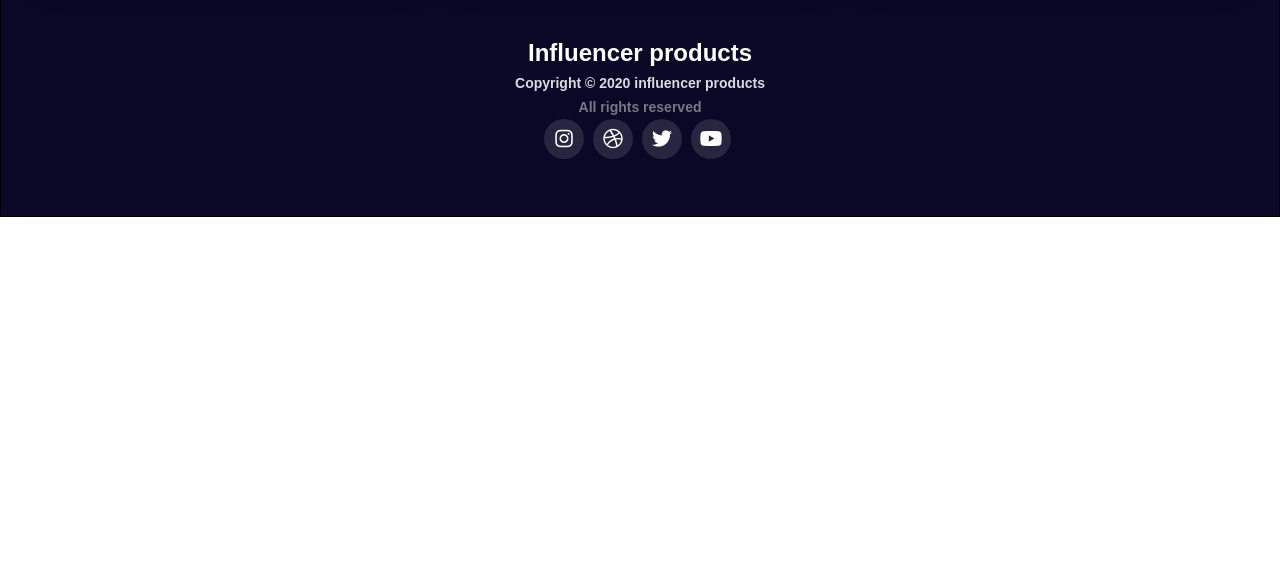
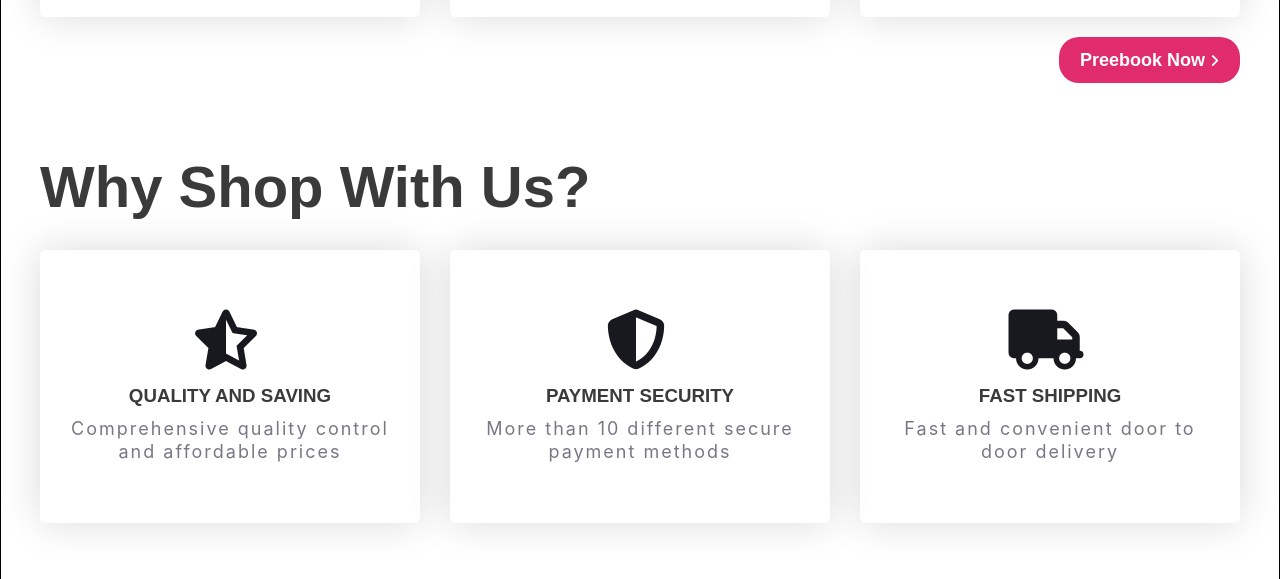
Before and after one commit to arafathossion/assignment_two, a plain HTML site: page index.html in a window 1280 px wide. Shown: the part 2221-2800 px from the top of the page. Before the commit the page ends 2438 px from the top, so only its background shows below. Drawn offline with Linux system fonts and the light colour scheme.

Commit message:
almost done

```diff
--- a/css/responsive.css
+++ b/css/responsive.css
@@ -1,6 +1,5 @@
 @media (max-width: 768px) {
   header {
-    /* margin-top: 20px; */
     padding: 10px 0 0 0px;
     display: grid;
     align-items: center;
@@ -73,14 +72,34 @@
     /* left: ; */
     width: 70%;
   }
+  #products .btn{
+    align-self: center !important;
+    margin: 30px 0 20px 0;
+  }
   .item-3 {
     display: grid;
     grid-template-columns: 1fr 1fr;
     grid-template-rows: repeat(5, auto);
     grid-gap: 30px 30px;
   }
+  #support h1{
+    text-align: center;
+  }
+  #support .item-3{
+    grid-template-rows: repeat(2, auto);
+    margin-bottom: 30px;
+  }
 }
 @media (max-width: 480px) {
+  h1{
+    font-size: calc(28px + 1vmin);
+  }
+  h4{
+    font-size: calc(20px + 1vmin);
+  }
+  #support h1{
+    text-align: center;
+  }
   #banner {
     display: grid;
     grid-template-columns: 100%;
@@ -103,10 +122,18 @@
   .banner-right img:nth-child(2) {
     width: 90%;
   }
+  #products .btn{
+    align-self: center !important;
+    margin: 30px 20px 20px 0;
+  }
   .item-3 {
     display: grid;
     grid-template-columns: 100%;
     grid-template-rows: repeat(9, auto);
     grid-gap: 30px 30px;
   }
+  #support .item-3{
+    grid-template-rows: repeat(3, auto);
+    margin-bottom: 30px;
+  }
 }
--- a/css/style.css
+++ b/css/style.css
@@ -2,6 +2,7 @@
   margin: 0;
   padding: 0;
   box-sizing: border-box !important;
+  scroll-behavior: smooth
 }
 /* Main Font */
 @import url("https://fonts.googleapis.com/css2?family=Poppins:wght@400;500;600;700;800;900&display=swap");
@@ -113,6 +114,7 @@ nav ul li a {
   display: grid;
   grid-template-columns: 70% 30%;
   grid-template-rows: auto;
+  margin: 20px 0;
 }
 .banner-left {
   padding-left: 20px;
@@ -124,7 +126,7 @@ nav ul li a {
   padding: 16px 300px 16px 0;
   line-height: 24px;
 }
-.banner-left a {
+.btn a {
   text-transform: capitalize;
   background-color: #e02c6d;
   font-family: var(--main-font);
@@ -147,12 +149,12 @@ nav ul li a {
   -ms-transition: var(--transform);
   -o-transition: var(--transform);
 }
-.banner-left a:hover {
+.btn a:hover {
   border: 1px solid #e02c6d;
   background-color: var(--white);
   color: #e02c6d;
 }
-.banner-left i {
+.btn i {
   transition: var(--transform);
   font-size: 14.5px;
   color: var(--white);
@@ -161,7 +163,7 @@ nav ul li a {
   -ms-transition: var(--transform);
   -o-transition: var(--transform);
 }
-.banner-left a:hover i {
+.btn a:hover i {
   color: #e02c6d;
 }
 .banner-right {
@@ -185,8 +187,14 @@ nav ul li a {
   -o-transform: translate(-50%, -50%);
 }
 
-/* #products {
-} */
+#products {
+  display: flex;
+  flex-direction: column;
+}
+#products .btn{
+  align-self: flex-end;
+  margin: 20px 0 20px auto;
+}
 .item-3 {
   display: grid;
   grid-template-columns: repeat(3, 1fr);
@@ -241,9 +249,33 @@ nav ul li a {
 .star i:last-child {
   padding-right: 8px;
 }
-/* #sing-up{
-    background-color: aqua;
-} */
+#support h1{
+  text-transform: capitalize;
+  margin: 30px 0;
+}
+#support .star{
+  justify-content: center;
+}
+#support i{
+  font-size: calc(20px + 5vmin);
+  color: var(--medium-blue);
+}
+#support .single-item{
+  text-align: center;
+  padding: 60px 30px;
+}
+#support h3{
+  padding: 10px 0;
+  color: var(--dark-gray);
+  font-family: var(--main-font);
+  font-weight: 600;
+}
+#support p{
+  font-size: calc(10px + 1vmin) !important;
+  /* color: red; */
+  font-weight: 400;
+}
+
 footer {
   display: flex;
   align-items: center;
--- a/index.html
+++ b/index.html
@@ -25,8 +25,9 @@
                     <i class="fas fa-align-left"></i>
                 </label>
                 <ul>
-                    <li><a href="#">Home</a></li>
-                    <li><a href="#">products</a></li>
+                    <li><a href="#banner">Home</a></li>
+                    <li><a href="#products">products</a></li>
+                    <li><a href="#support">support</a></li>
                     <li><a href="#">sign up</a></li>
                     <li><a href="#">log in</a></li>
                     <li><a href="#"><i class="fas fa-search"></i></a></li>
@@ -216,6 +217,44 @@
                     </div>
                 </div>
             </div>
+            <div class="btn">
+                <a href="#">Preebook now <i class="fas fa-angle-right"></i></a>
+            </div>
+        </section>
+        <section id="support">
+            <h1>why shop with us?</h1>
+
+            <div class="item-3">
+                <div class="single-item">
+                    <div class="sinlge-item-content">
+                        <div class="star">
+                            <i class="fas fa-star-half-alt"></i>
+                        </div>
+                        <h3>QUALITY AND SAVING</h3>
+                        <p>Comprehensive quality control and affordable prices</p>
+                    </div>
+                </div>
+                <div class="single-item">
+                    <div class="sinlge-item-content">
+                        <div class="star">
+                            <i class="fas fa-shield-alt"></i>
+                        </div>
+                        <h3>PAYMENT SECURITY</h3>
+                        <p>More than 10 different secure payment methods</p>
+                    </div>
+                </div>
+                <div class="single-item">
+                    <div class="sinlge-item-content">
+                        <div class="star">
+                            <i class="fas fa-truck"></i>
+                        </div>
+                        <h3>FAST SHIPPING</h3>
+                        <p>Fast and convenient door to door delivery</p>
+                    </div>
+                </div>
+
+
+            </div>
         </section>
     </main>
 
```
